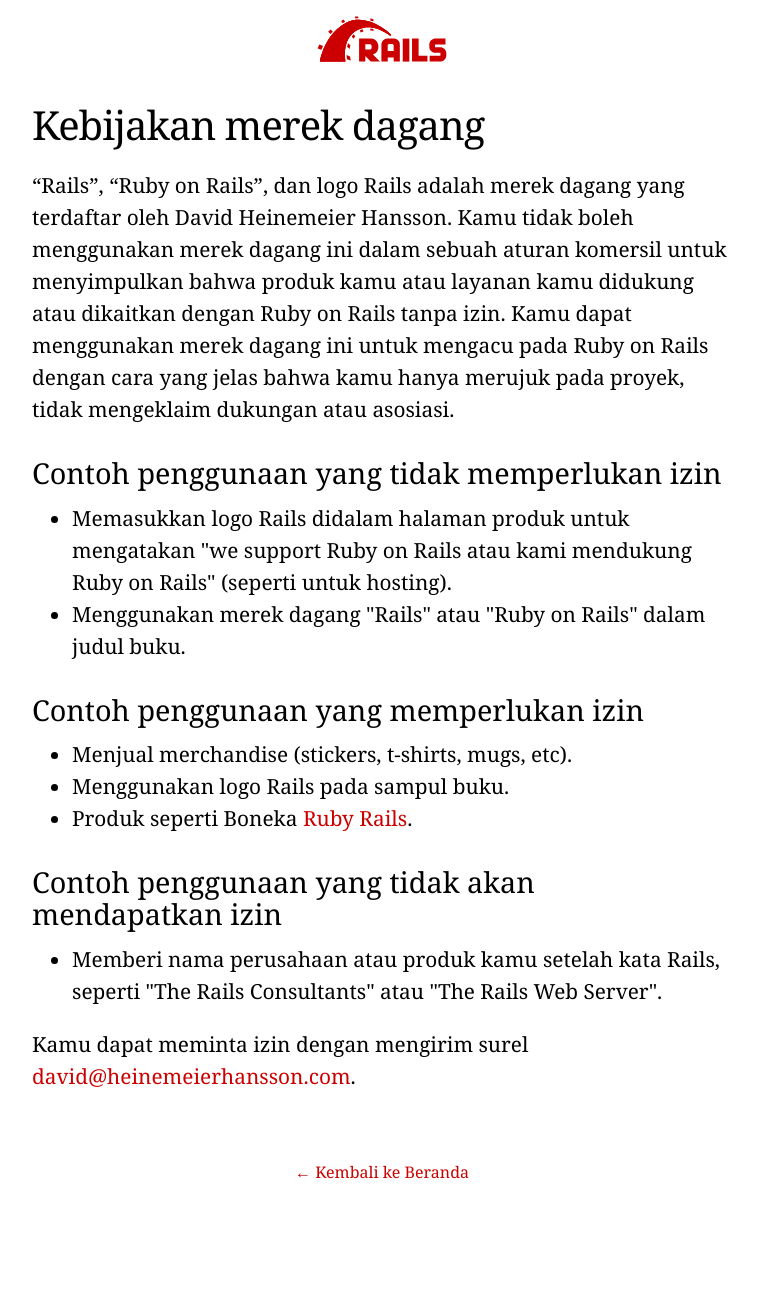
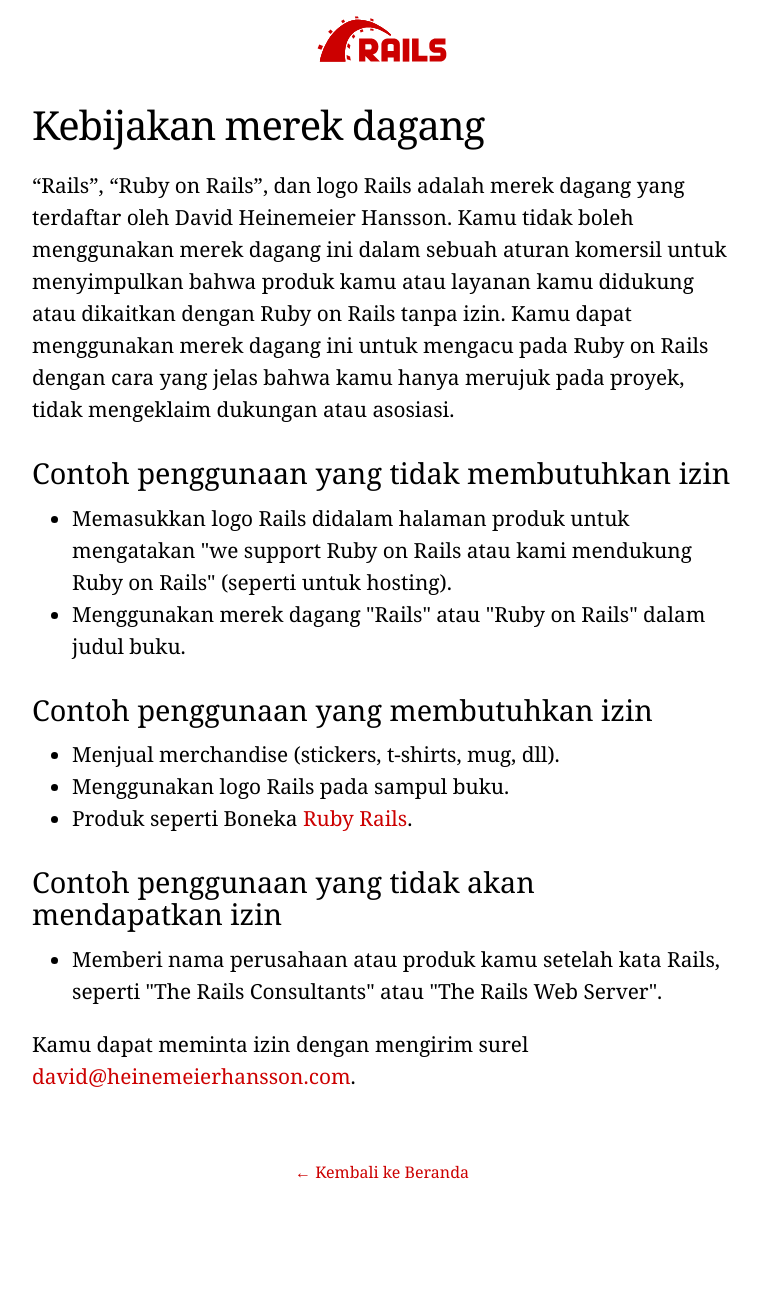
Before and after one commit to rails-id/rails-id.github.io, a Jekyll site: the page built from trademarks.html, in a window 1280 px wide. Shown: the whole page, without its empty margins (258-1019 px from the left). Built offline with Jekyll 4.4.1, drawn with Linux system fonts in a browser that asks for light colours.

Commit message:
#4 change memperlukan to membutuhkan

```diff
--- a/trademarks.html
+++ b/trademarks.html
@@ -12,7 +12,7 @@
         “Rails”, “Ruby on Rails”, dan logo Rails adalah merek dagang yang terdaftar oleh David Heinemeier Hansson. Kamu tidak boleh menggunakan merek dagang ini dalam sebuah aturan komersil untuk menyimpulkan bahwa produk kamu atau layanan kamu didukung atau dikaitkan dengan Ruby on Rails tanpa izin. Kamu dapat menggunakan merek dagang ini untuk mengacu pada Ruby on Rails dengan cara yang jelas bahwa kamu hanya merujuk pada proyek, tidak mengeklaim dukungan atau asosiasi.
       </p>
 
-      <h2>Contoh penggunaan yang tidak memperlukan izin</h2>
+      <h2>Contoh penggunaan yang tidak membutuhkan izin</h2>
 
       <p>
         <ul>
@@ -21,11 +21,11 @@
         </ul>
       </p>
 
-      <h2>Contoh penggunaan yang memperlukan izin</h2>
+      <h2>Contoh penggunaan yang membutuhkan izin</h2>
 
       <p>
         <ul>
-          <li>Menjual merchandise (stickers, t-shirts, mugs, etc).</li>
+          <li>Menjual merchandise (stickers, t-shirts, mug, dll).</li>
           <li>Menggunakan logo Rails pada sampul buku.</li>
           <li>Produk seperti Boneka <a href="http://www.goldieblox.com/pages/heroes">Ruby Rails</a>.</li>
         </ul>
```
